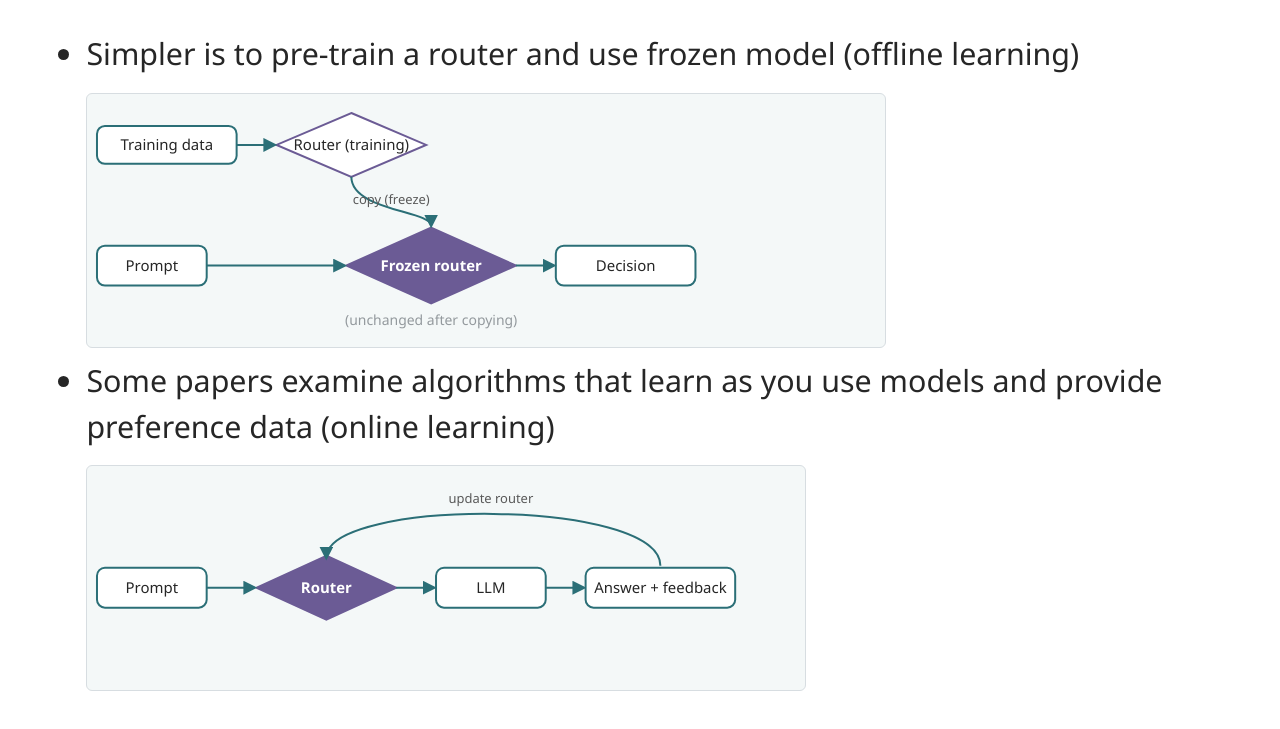
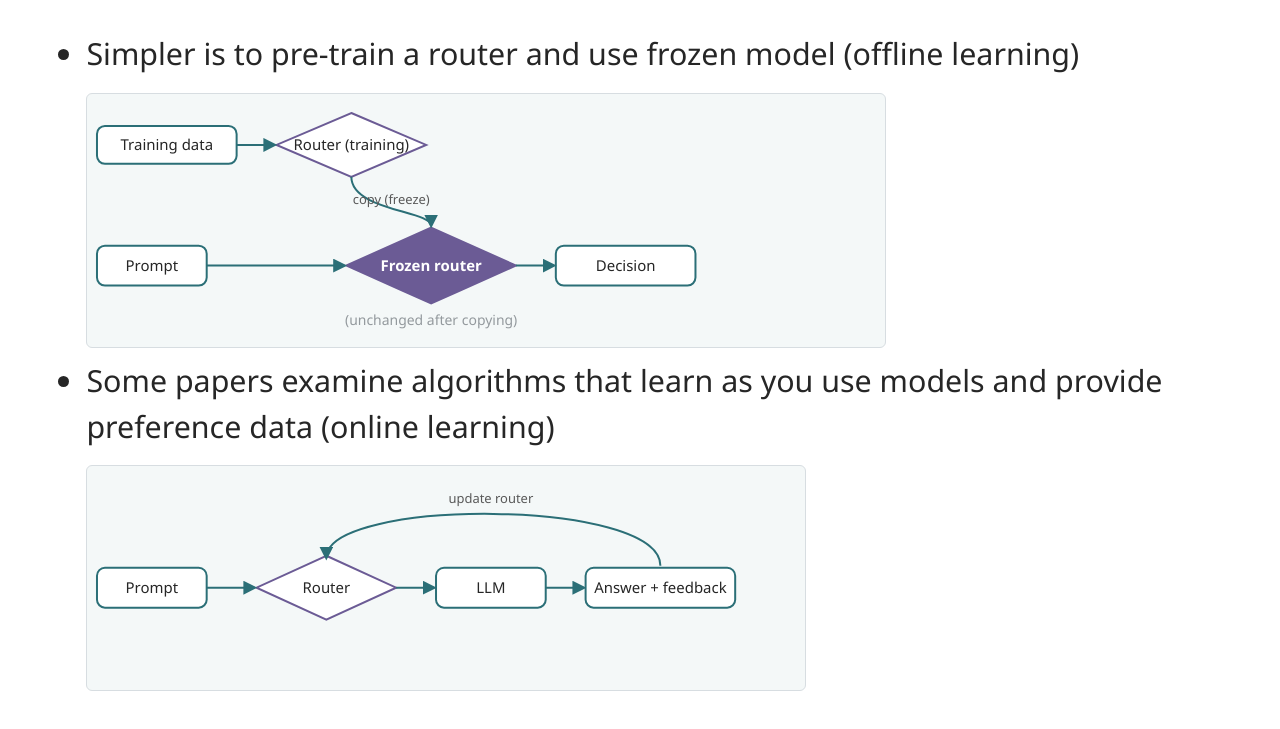
Before and after one commit to tedkyi/llm_routing, a plain HTML site: page learning.html in a window 1280 px wide. Shown: the part 217-946 px from the top of the page. Drawn offline with Linux system fonts and the light colour scheme.

Commit message:
Un-highlight the online-learning Router diamond
The filled purple "chosen" diamond style is otherwise only used for
Frozen router, so applying it to the online-learning Router incorrectly
implied it was also frozen -- the opposite of the point of that
diagram, where the router continuously updates. Reverted it to the
plain diamond style used by every other non-frozen router.

Claude-Session: https://claude.ai/code/session_011HA3ksR9jiYgJMHW6mVZoc

```diff
--- a/learning.html
+++ b/learning.html
@@ -91,8 +91,8 @@
         </defs>
         <rect class="dg-box" x="10" y="90" width="110" height="40" rx="8"/>
         <text class="dg-label" x="65" y="111">Prompt</text>
-        <polygon class="dg-diamond-chosen" points="240,78 310,110 240,142 170,110"/>
-        <text class="dg-label-chosen" x="240" y="111">Router</text>
+        <polygon class="dg-diamond" points="240,78 310,110 240,142 170,110"/>
+        <text class="dg-label" x="240" y="111">Router</text>
         <rect class="dg-box" x="350" y="90" width="110" height="40" rx="8"/>
         <text class="dg-label" x="405" y="111">LLM</text>
         <rect class="dg-box" x="500" y="90" width="150" height="40" rx="8"/>
```
